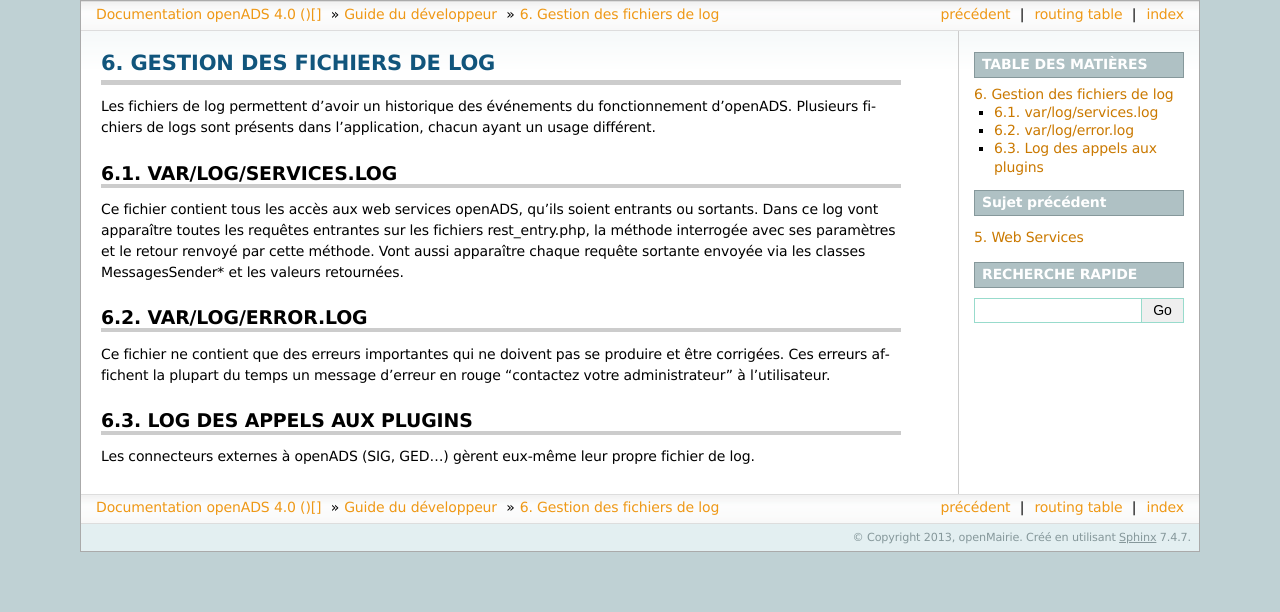
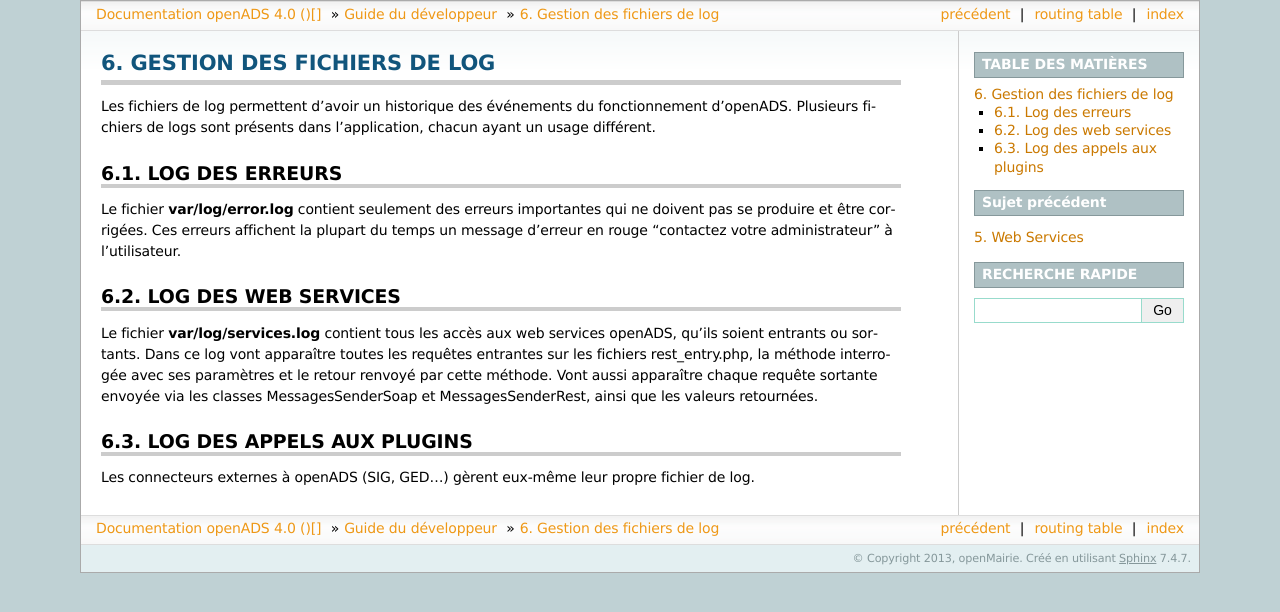
Before and after one commit to mpavaux/openads-documentation, a Sphinx documentation site: the page built from source/guide_developpeur/gestion_des_logs.rst, in a window 1280 px wide. Shown: the top 612 px of the page. Built offline with Sphinx 7.4.7, drawn with Linux system fonts in a browser that asks for light colours.

Commit message:
Amélioration de la doc sur la gestion des logs

```diff
--- a/source/guide_developpeur/gestion_des_logs.rst
+++ b/source/guide_developpeur/gestion_des_logs.rst
@@ -7,15 +7,15 @@
 Les fichiers de log permettent d'avoir un historique des événements du fonctionnement d'openADS. Plusieurs fichiers
 de logs sont présents dans l'application, chacun ayant un usage différent.
 
-var/log/services.log
+Log des erreurs
+###############
+
+Le fichier **var/log/error.log** contient seulement des erreurs importantes qui ne doivent pas se produire et être corrigées. Ces erreurs affichent la plupart du temps un message d'erreur en rouge 'contactez votre administrateur' à l'utilisateur.
+
+Log des web services
 ####################
 
-Ce fichier contient tous les accès aux web services openADS, qu'ils soient entrants ou sortants. Dans ce log vont apparaître toutes les requêtes entrantes sur les fichiers rest_entry.php, la méthode interrogée avec ses paramètres et le retour renvoyé par cette méthode. Vont aussi apparaître chaque requête sortante envoyée via les classes MessagesSender* et les valeurs retournées.
-
-var/log/error.log
-#################
-
-Ce fichier ne contient que des erreurs importantes qui ne doivent pas se produire et être corrigées. Ces erreurs affichent la plupart du temps un message d'erreur en rouge 'contactez votre administrateur' à l'utilisateur.
+Le fichier **var/log/services.log** contient tous les accès aux web services openADS, qu'ils soient entrants ou sortants. Dans ce log vont apparaître toutes les requêtes entrantes sur les fichiers rest_entry.php, la méthode interrogée avec ses paramètres et le retour renvoyé par cette méthode. Vont aussi apparaître chaque requête sortante envoyée via les classes MessagesSenderSoap et MessagesSenderRest, ainsi que les valeurs retournées.
 
 Log des appels aux plugins
 ##########################
```
